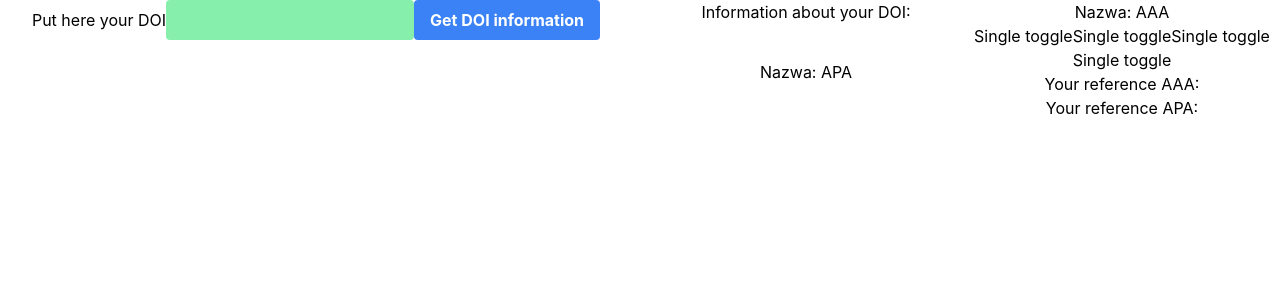
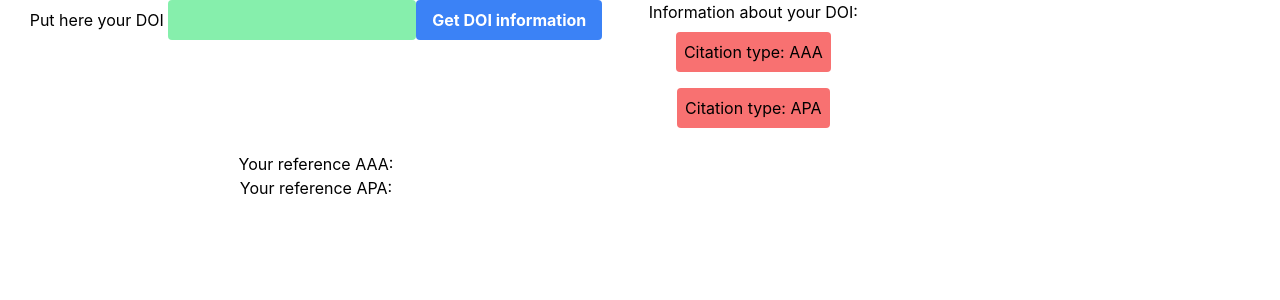
Before and after one commit to kubwosz/citatio, a React (Create React App) app in the folder citatio-frontend/: page / in a window 1280 px wide. Shown: the top 300 px of the page. Built offline with nearby package versions, Linux system fonts and the light colour scheme.

Commit message:
add functionally working buttons with toggle switch and getting data from server

```diff
--- a/citatio-frontend/src/components/Home.jsx
+++ b/citatio-frontend/src/components/Home.jsx
@@ -8,9 +8,9 @@ const Home = (props) => {
   const [doiData, setDoiData] = useState('');
   const [doiDataFormat1, setDoiData1] = useState('');
   const [doiDataFormat2, setDoiData2] = useState('');
-  const [butonActivity, setActivityButtons] = useState([
-    {name: 'AAA', isActive: false},
-    {name: 'APA', isActive: false},
+  const [citations, setCitations] = useState([
+    {type: 'AAA', isActive: false, citation: 'AAADefault'},
+    {type: 'APA', isActive: false, citation: 'APADefault'},
   ]);
 
   const delegate = {
@@ -36,9 +36,11 @@ const Home = (props) => {
   }, [populateFields]);
 
   async function submitHandler(event) {
-    await getDoiData('reference/aaa', delegate.setDoiData);
-    await getDoiData('reference/apa', delegate.setDoiData1);
-    // await getDoiData('reference/format2', delegate.setDoiData2);
+    let resAAA = await getDoiData('reference/aaa', delegate.setDoiData);
+    let resAPA = await getDoiData('reference/apa', delegate.setDoiData1);
+
+    setCitationByType('AAA', resAAA);
+    setCitationByType('APA', resAPA);
 
     event.preventDefault();
   };
@@ -53,23 +55,34 @@ const Home = (props) => {
   );
   let createdReference = await response.json();
   delegatee(createdReference);
+  return createdReference;
   }
 
-  function handleActivityToggle(index) {
-    const nextActivityButtons = butonActivity.map((btn, i) => {
+  function setCitationActivityByIndex(index) {
+    const nextActivityButtons = citations.map((btn, i) => {
       if (i === index) {
         btn.isActive = !btn.isActive;
       }
 
       return btn;
     });
-    setActivityButtons(nextActivityButtons);
+    setCitations(nextActivityButtons);
+  }
+
+  function setCitationByType(type, citation) {
+    const nextCitations = citations.map(c => {
+      if (c.type === type) {
+        c.citation = citation;
+      }
+      return c;
+    });
+    setCitations(nextCitations);
   }
 
   return (
     <div className="grid grid-cols-2 gap-4">
     <div className="leftPanel">
-      <label htmlFor="title">Put here your DOI</label>
+      <label htmlFor="title">Put here your DOI </label>
       <input
         id="title"
         className="bg-green-300 hover:bg-green-500 text-white py-2 rounded"
@@ -85,57 +98,29 @@ const Home = (props) => {
         Get DOI information
       </button>
     </div>
-    <div className="rightPanel grid grid-cols-2 ">
+    <div className="rightPanel grid grid-cols-3 ">
+      <div>
       <h2>Information about your DOI:</h2>
-      {butonActivity.map((btn, idx) => (
+      {citations.map((btn, idx) => (
     <button
     key={btn.name}
-    onClick={() => handleActivityToggle(idx)}
-    className={btn.isActive ? 'active' : ''}
+    onClick={() => setCitationActivityByIndex(idx)}
+    className={(btn.isActive ? 'active ' : '') + "[&.active]:bg-blue-400 bg-red-400 rounded px-2 py-2 m-2"}
   >
-    Nazwa: {btn.name}
+    Citation type: {btn.type}
   </button>
   ))}
+  </div>
+  </div>
+  <div>
       <ul class="list-group">
-        <button
-          class="btn btn-primary btn-aaa"
-        >
-          Single toggle
-        </button>
-        <button
-          type="button"
-          class="btn btn-primary btn-apa"
-          data-toggle="button"
-          aria-pressed="false"
-          autocomplete="off"
-        >
-          Single toggle
-        </button>
-        <button
-          type="button"
-          class="btn btn-primary btn-aaa"
-          data-toggle="button"
-          aria-pressed="false"
-          autocomplete="off"
-        >
-          Single toggle
-        </button>
-        <button
-          type="button"
-          class="btn btn-primary"
-          data-toggle="button"
-          aria-pressed="false"
-          autocomplete="off"
-        >
-          Single toggle
-        </button>
         <li class="list-group-item">
           <span class="label label-default">Your reference AAA:</span>{" "}
-          {doiData}{" "}
+          {citations.filter(c => c.type === 'AAA' && c.isActive === true)[0]?.citation}
         </li>
         <li class="list-group-item">
           <span class="label label-default">Your reference APA:</span>{" "}
-          {doiDataFormat1}{" "}
+          {citations.filter(c => c.type === 'APA' && c.isActive === true)[0]?.citation}
         </li>
       </ul>
     </div>
```
